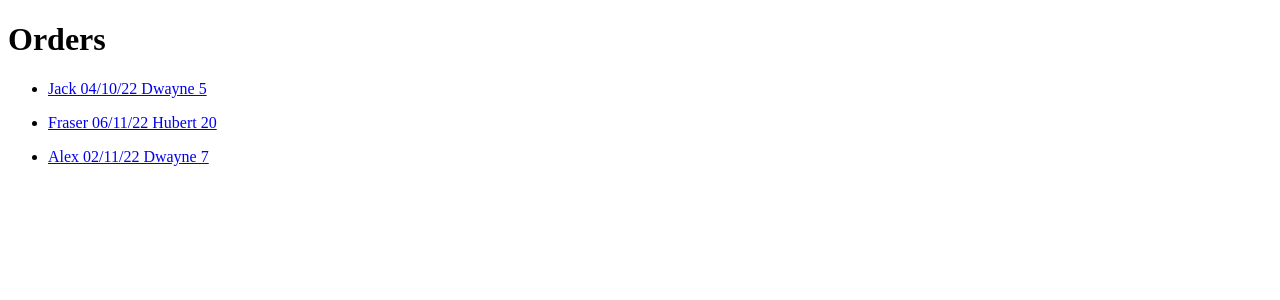
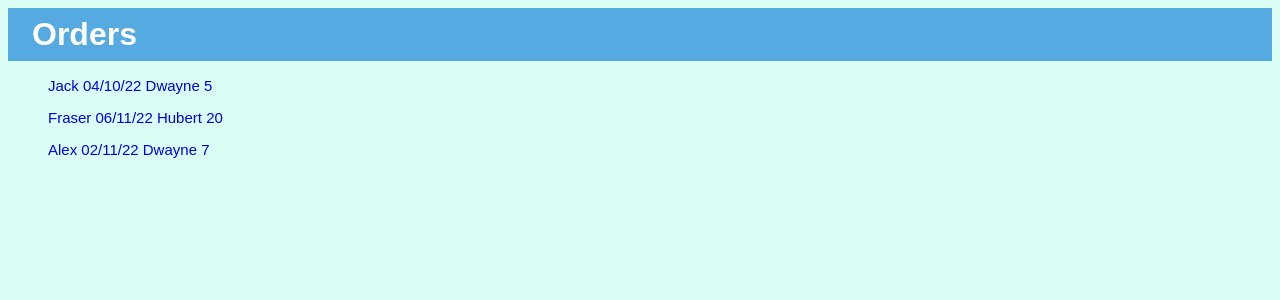
Before and after one commit to benbeardyman/week_03_day_3_flask_lab, a Flask app: page /orders in a window 1280 px wide. Shown: the top 300 px of the page. Run offline with Flask 2, Linux system fonts and the light colour scheme.

Commit message:
added some terrible css

```diff
--- a/controllers/controller.py
+++ b/controllers/controller.py
@@ -7,6 +7,7 @@ def index():
 
     return render_template('index.html', title="Orders", orders=orders)
 
-@app.route('/orders/<order>')
-def order(order):
-    return render_template('order.html', title='Single Order', orders=orders[int(order)])
+@app.route('/orders/<index>')
+def order(index):
+
+    return render_template('order.html', title='Single Order', orders=orders[int(index)])
--- /dev/null
+++ b/static/style.css
@@ -0,0 +1,26 @@
+body {
+    font-family: Arial, Helvetica, sans-serif;
+    background-color: rgb(218, 254, 245);
+}
+
+body > h1 {
+    background-color: rgb(85, 171, 225);
+    color: white;
+    margin: 0;
+    padding-left: 1.5rem;
+    padding-top: .5rem;
+    padding-bottom: .5rem;
+}
+
+body > ul > li {
+    font-size: 15px;
+    list-style: none;
+}
+
+body > ul > li > p > a {
+    text-decoration: none;
+}
+
+body > ul > li > p > a:visited {
+    color:black;
+}
--- a/templates/index.html
+++ b/templates/index.html
@@ -4,6 +4,8 @@
     <meta charset="UTF-8">
     <meta http-equiv="X-UA-Compatible" content="IE=edge">
     <meta name="viewport" content="width=device-width, initial-scale=1.0">
+    <link rel="stylesheet" href="/static/style.css">
+
     <title> {{ title }} </title>
 </head>
 
@@ -13,7 +15,7 @@
 
         {% for order in orders %}
 
-        <li><p><a href=http://localhost:4999/orders/{{loop.index0}}>{{ order.customer_name }} {{order.order_date}} {{order.rock_name}} {{order.quantity}}</a></p></li>
+        <li><p><a href="orders/{{loop.index0}}">{{ order.customer_name }} {{order.order_date}} {{order.rock_name}} {{order.quantity}}</a></p></li>
 
         {% endfor %}
     </ul>
--- a/templates/order.html
+++ b/templates/order.html
@@ -4,6 +4,7 @@
     <meta charset="UTF-8">
     <meta http-equiv="X-UA-Compatible" content="IE=edge">
     <meta name="viewport" content="width=device-width, initial-scale=1.0">
+    <link rel="stylesheet" href="/static/style.css">
     <title> {{ title }} </title>
 </head>
 
```
